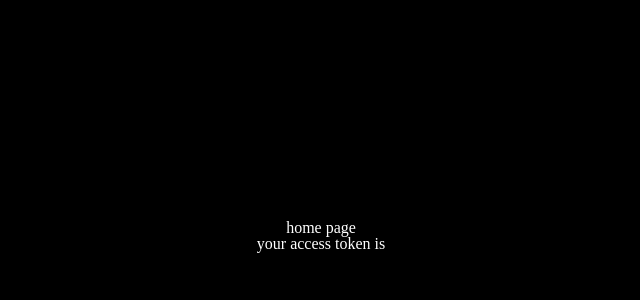
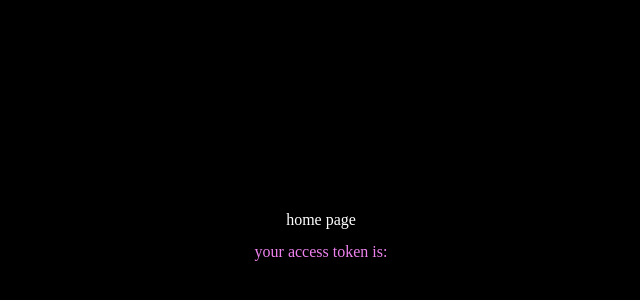
Before and after one commit to duckdev-d/openmusic-frontend, a React (Vite) app: page /home in a window 1280 px wide. Shown: the part 164-464 px from the top of the page, without its empty margins (319-959 px from the left). Built offline with nearby package versions, Linux system fonts and the light colour scheme; a web font is replaced by a local one.

Commit message:
add basic home page

```diff
--- a/src/pages/Home/Home.tsx
+++ b/src/pages/Home/Home.tsx
@@ -4,7 +4,8 @@ export default function HomePage() {
   return (
     <>
     <h1>home page</h1>
-    <p>your access token is {localStorage.getItem('jwt')}</p>
+    <br />
+    <p style={{color: 'violet'}}>your access token is: {localStorage.getItem('jwt')}</p>
     </>
   )
 }
```
